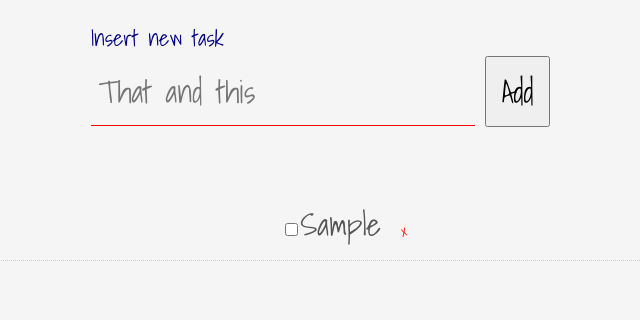
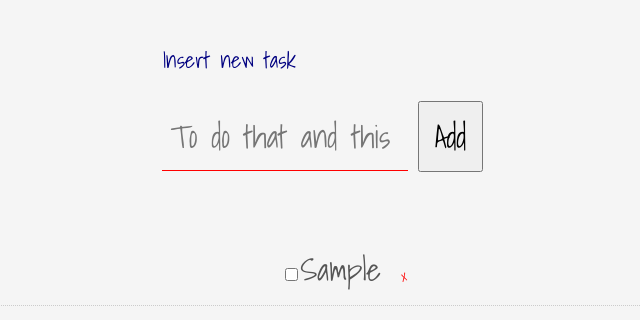
Before and after one commit to baltazarparra/vanilla-todo, a plain HTML site: page index.html in a window 1280 px wide. Both pictures are taken after typing "Sample" into the empty fields and a click on the button "Add". Shown: the whole page, without its empty margins (286-926 px from the left). Drawn offline with Linux system fonts and the light colour scheme.

Commit message:
first release

```diff
--- a/index.html
+++ b/index.html
@@ -12,8 +12,8 @@
     <div class="container">
         <header>
             <label>
-                Insert new task
-                <input class="input" data-js="inputItem" type="text" name="entrada" placeholder="That and this">
+                <p>Insert new task</p>
+                <input class="input" data-js="inputItem" type="text" name="entrada" placeholder="To do that and this">
                 <button data-js="addButton" type="button" name="btn-add">Add</button>
             </label>
         </header>
--- a/main.js
+++ b/main.js
@@ -14,25 +14,37 @@
 
             initEvents: function initEvents() {
                 $addButton.addEventListener('click', app.createItem);
+                $inputItem.addEventListener('keypress', function(e) {
+                    if (e.keyCode == 13)
+                        app.createItem();
+                });
             },
 
             createItem: function createItem() {
+
                 var $item = document.createElement('li');
+                $item.setAttribute("data-js", "listItem");
+
                 var $check = document.createElement('input');
+                $check.setAttribute('type', 'checkbox');
+
                 var $label = document.createElement('label');
+
+                $item.appendChild($check);
+                $item.appendChild($label);
+
+                var $removeButton = document.createElement('button');
+                var $textRemoveButton = document.createTextNode('x');
+                $removeButton.setAttribute("data-js", "removeButton");
+
                 var $inputValue = $inputItem.value;
                 var $inputText = document.createTextNode($inputValue);
-                var $removeButton = document.createElement('button');
-                var $textRemoveButton = document.createTextNode('x');
-                $check.setAttribute('type', 'checkbox');
-                $item.appendChild($check);
-                $item.appendChild($label);
                 $label.appendChild($inputText);
-                $item.setAttribute("data-js", "listItem");
+
                 $removeButton.appendChild($textRemoveButton);
-                $removeButton.setAttribute("data-js", "removeButton");
                 $todoList.appendChild($item);
                 $item.appendChild($removeButton);
+
                 $removeButton.addEventListener('click', app.removeItem);
                 $inputItem.value = '';
             },
--- a/style.css
+++ b/style.css
@@ -8,8 +8,9 @@ body {
 }
 
 .container {
-    width: 992px;
-    margin: 0 auto;
+    display: flex;
+    justify-content: center;
+    flex-direction: column;
 }
 
 header {
@@ -20,7 +21,6 @@ header {
 
 .input {
     display: inline-block;
-    width: 70%;
     padding: 8px;
     font-family: 'Shadows Into Light', cursive;
     font-size: 1.4em;
@@ -28,6 +28,7 @@ header {
     border-bottom: solid 1px red;
     background: none;
     color: navy;
+    width: 60%;
 }
 
 .input:focus {
```
